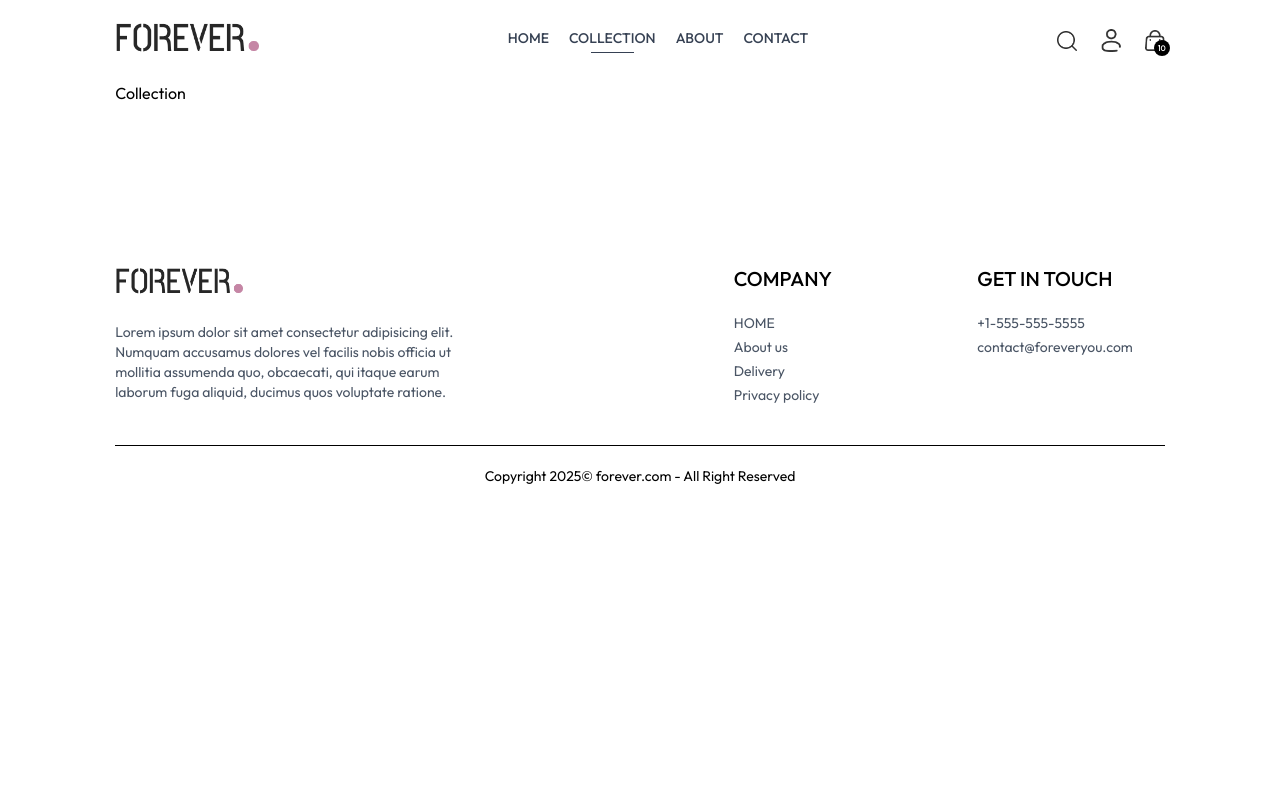
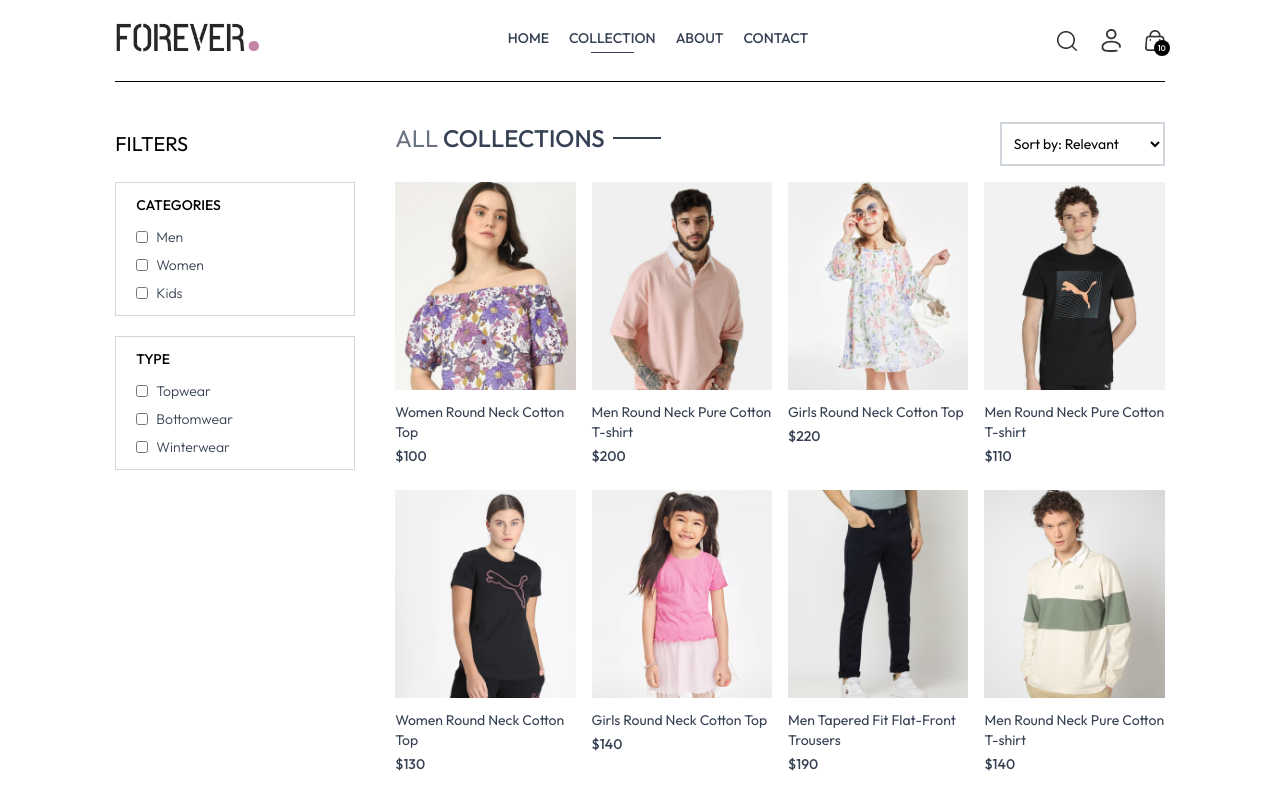
Before and after one commit to agwebryanmuna/Forever_E-commerce, a React (Vite) app in the folder client/: page /collection in a window 1280 px wide. Shown: the top 796 px of the page. Built offline with nearby package versions, Linux system fonts and the light colour scheme.

Commit message:
Created collections page

```diff
--- a/client/src/pages/Collection.jsx
+++ b/client/src/pages/Collection.jsx
@@ -1,7 +1,206 @@
-import React from "react";
+import { useContext, useEffect, useState } from "react";
+import { ShopContext } from "../context/ShopContext";
+import { assets } from "../assets/assets";
+import Title from "../components/Title.jsx";
+import ProductItem from "../components/ProductItem.jsx";
 
 const Collection = () => {
-  return <div>Collection</div>;
+  const { products } = useContext(ShopContext);
+  const [showFilter, setShowFilter] = useState(false);
+  const [filterProducts, setFilterProducts] = useState([]);
+  const [category, setCategory] = useState([]);
+  const [subCategory, setSubCategory] = useState([]);
+  const [sortType, setSortType] = useState("relevant");
+
+  const toggleCategory = (e) => {
+    if (category.includes(e.target.value)) {
+      setCategory((category) =>
+        category.filter((item) => item !== e.target.value)
+      );
+    } else {
+      setCategory((category) => [...category, e.target.value]);
+    }
+  };
+
+  const toggleSubCategory = (e) => {
+    if (subCategory.includes(e.target.value)) {
+      setSubCategory((subCategory) =>
+        subCategory.filter((item) => item !== e.target.value)
+      );
+    } else {
+      setSubCategory((subCategory) => [...subCategory, e.target.value]);
+    }
+  };
+
+  const applyFilter = () => {
+    let productsCopy = products.slice();
+    if (category.length > 0) {
+      productsCopy = productsCopy.filter((item) =>
+        category.includes(item.category)
+      );
+    }
+
+    if (subCategory.length > 0) {
+      productsCopy = productsCopy.filter((item) =>
+        subCategory.includes(item.subCategory)
+      );
+    }
+
+    setFilterProducts(productsCopy);
+  };
+
+  const sortProduct = () => {
+    let fpCopy = filterProducts.slice();
+
+    switch (sortType) {
+      case "low-high":
+        setFilterProducts(fpCopy.sort((a, b) => a.price - b.price));
+        break;
+      case "high-low":
+        setFilterProducts(fpCopy.sort((a, b) => b.price - a.price));
+        break;
+      default:
+        applyFilter();
+        break;
+    }
+  };
+
+  useEffect(() => {
+    applyFilter();
+  }, [category, subCategory]);
+
+  useEffect(() => {
+    sortProduct();
+  }, [sortType]);
+
+  return (
+    <div className="flex flex-col sm:flex-row gap-1 sm:gap-10 pt-10 border-t">
+      {/* filter options */}
+      <div className="min-w-60">
+        <p
+          onClick={() => {
+            setShowFilter(!showFilter);
+          }}
+          className="my-2 text-xl flex items-center cursor-pointer gap-2"
+        >
+          FILTERS
+          <img
+            className={`h-3 transition sm:hidden ${
+              showFilter ? "rotate-90" : ""
+            }`}
+            src={assets.dropdown_icon}
+            alt="dropdown icon"
+          />
+        </p>
+        {/* Category filter */}
+        <div
+          className={`border border-gray-300 pl-5 py-3 mt-6 ${
+            showFilter ? "" : "hidden"
+          } sm:block`}
+        >
+          <p className="mb-3 text-sm font-medium">CATEGORIES</p>
+          <div className="flex flex-col gap-2 text-sm font-light text-gray-700">
+            <p className="flex gap-2">
+              <input
+                type="checkbox"
+                className="w-3"
+                value={"Men"}
+                onChange={toggleCategory}
+              />{" "}
+              Men
+            </p>
+            <p className="flex gap-2">
+              <input
+                type="checkbox"
+                className="w-3"
+                value={"Women"}
+                onChange={toggleCategory}
+              />{" "}
+              Women
+            </p>
+            <p className="flex gap-2">
+              <input
+                type="checkbox"
+                className="w-3"
+                value={"Kids"}
+                onChange={toggleCategory}
+              />{" "}
+              Kids
+            </p>
+          </div>
+        </div>
+
+        {/* Subcategory filter */}
+        <div
+          className={`border border-gray-300 pl-5 py-3 my-5 ${
+            showFilter ? "" : "hidden"
+          } sm:block`}
+        >
+          <p className="mb-3 text-sm font-medium">TYPE</p>
+          <div className="flex flex-col gap-2 text-sm font-light text-gray-700">
+            <p className="flex gap-2">
+              <input
+                type="checkbox"
+                className="w-3"
+                value={"Topwear"}
+                onChange={toggleSubCategory}
+              />{" "}
+              Topwear
+            </p>
+            <p className="flex gap-2">
+              <input
+                type="checkbox"
+                className="w-3"
+                value={"Bottomwear"}
+                onChange={toggleSubCategory}
+              />{" "}
+              Bottomwear
+            </p>
+            <p className="flex gap-2">
+              <input
+                type="checkbox"
+                className="w-3"
+                value={"Winterwear"}
+                onChange={toggleSubCategory}
+              />{" "}
+              Winterwear
+            </p>
+          </div>
+        </div>
+      </div>
+
+      {/* right  side */}
+      <div className="flex-1">
+        <div className="flex justify-between text-base sm:text-2xl mb-4">
+          <Title text1={"ALL"} text2={"COLLECTIONS"} />
+          {/* Product sort */}
+          <select
+            onChange={(e) => {
+              setSortType(e.target.value);
+            }}
+            className="border-2 border-gray-300 text-sm px-2"
+          >
+            <option value="relevant">Sort by: Relevant</option>
+            <option value="low-high">Sort by: Low to High</option>
+            <option value="high-low">Sort by: High to Low</option>
+          </select>
+        </div>
+
+        {/* Map products */}
+        <div className="grid grid-cols-2 md:grid-cols-3 lg:grid-cols-4 gap-4 gap-y-6">
+          {filterProducts.map((item, index) => (
+            <ProductItem
+              key={index}
+              id={item._id}
+              name={item.name}
+              image={item.image}
+              price={item.price}
+            />
+          ))}
+        </div>
+      </div>
+    </div>
+  );
 };
 
 export default Collection;
```
